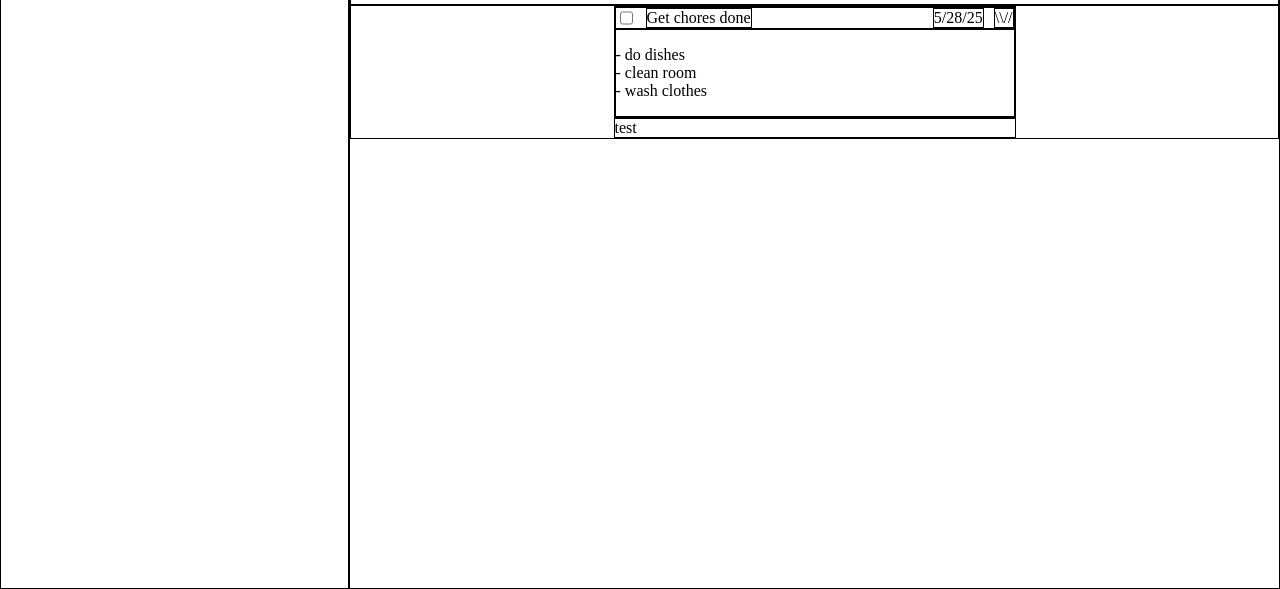
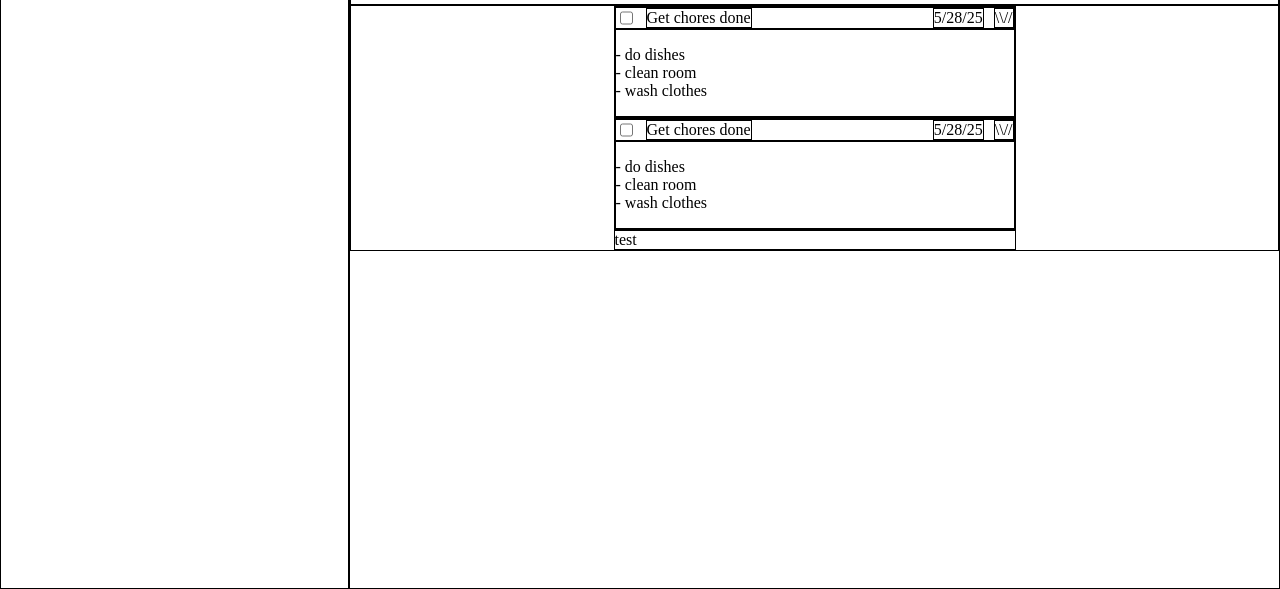
Before and after one commit to Jonathanpatinocs/todoApp, a website built with webpack: page src/template.html in a window 1280 px wide. Shown: the part 211-800 px from the top of the page. Built offline with nearby package versions, Linux system fonts and the light colour scheme.

Commit message:
sidebar dom

```diff
--- a/src/index.js
+++ b/src/index.js
@@ -1 +1,5 @@
 import "./styles.css";
+import sidebarDom from "./sidebar";
+
+sidebarDom();
+console.log("hello");
--- /dev/null
+++ b/src/sidebar.js
@@ -0,0 +1,51 @@
+class Project {
+    constructor(name, id) {
+        this.name = name;
+        this.id = id;
+        this.list = [];
+    }
+}
+const projects = [];
+projects.push(new Project("project 1", 8));
+
+
+function sidebarDom() {
+    const sidebar = document.getElementById('sidebar');
+    const addProjectButton = document.createElement('button');
+    addProjectButton.id = "add-project"
+    addProjectButton.innerText = "Add"
+    const projectsTitle = document.createElement('div');
+    projectsTitle.id = "projects-title";
+    projectsTitle.innerText = "Projects"
+    const projectsDiv = document.createElement('div');
+    projectsDiv.id = "projects";
+
+    projects.forEach(element => {
+        const div = document.createElement('div');
+        div.className = "project";
+        div.innerText = element.name;
+        projectsDiv.append(div);
+    });
+
+    addProjectButton.addEventListener('click', ()=> {
+        addProject()
+    })
+    sidebar.append(addProjectButton, projectsTitle, projectsDiv)
+}
+function addProject() {
+
+}
+
+
+export default(sidebarDom);
+/*
+<div id="sidebar">
+        <button id="add-project">add</button>
+        <div id="projects-title">Projects</div>
+        <div id="projects">
+            <div class="project">project 1</div>
+            <div class="project">project 2</div>
+            <div class="project">project 3</div>
+        </div>
+    </div>
+*/
--- a/src/template.html
+++ b/src/template.html
@@ -8,13 +8,7 @@
 <body>
     <header> To Do List</header>
     <div id="sidebar">
-        <button id="add-project">add</button>
-        <div id="projects-title">Projects</div>
-        <div id="projects">
-            <div class="project">project 1</div>
-            <div class="project">project 2</div>
-            <div class="project">project 3</div>
-        </div>
+
     </div>
     <div class="content">
         <div class="content-header">
@@ -41,6 +35,24 @@
                 </div>
 
             </div>
+            <div class="todo">
+                <div class="todo-overview">
+                    <input type="checkbox" name="todo1" id="todo1">
+                    <label for="todo1">
+                        <div class="todo-title">Get chores done</div>
+                    </label>
+                    <div class="todo-date">5/28/25</div>
+                    <div class="todo-dropdown"> \\// </div>
+                </div>
+                <div class="todo-all ">
+                    <p class="todo-description">
+                        - do  dishes <br>
+                        - clean room <br>
+                        - wash clothes <br>
+                    </p>
+                </div>
+
+            </div>
             <div class="todo">test</div>
         </div>
     </div>
```
